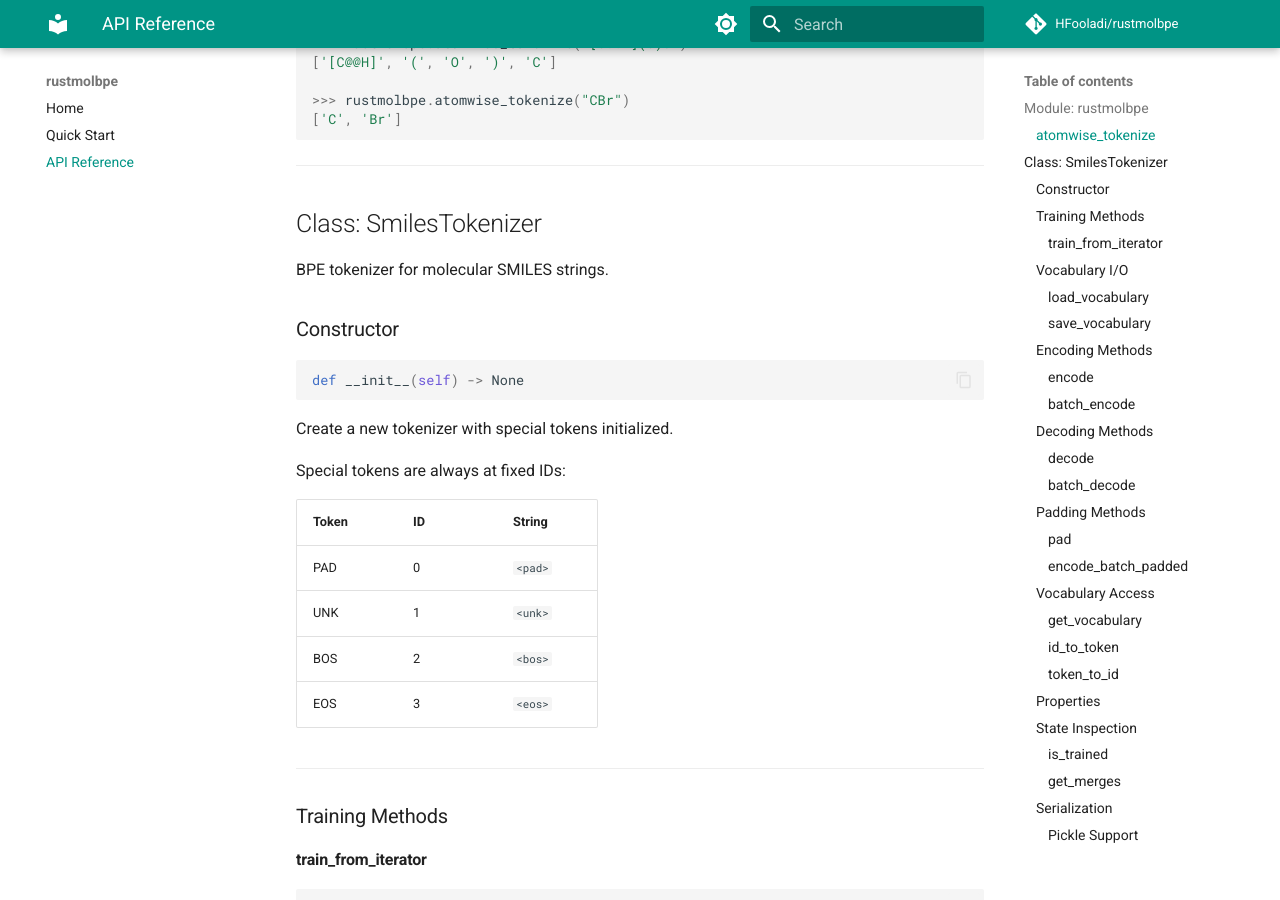
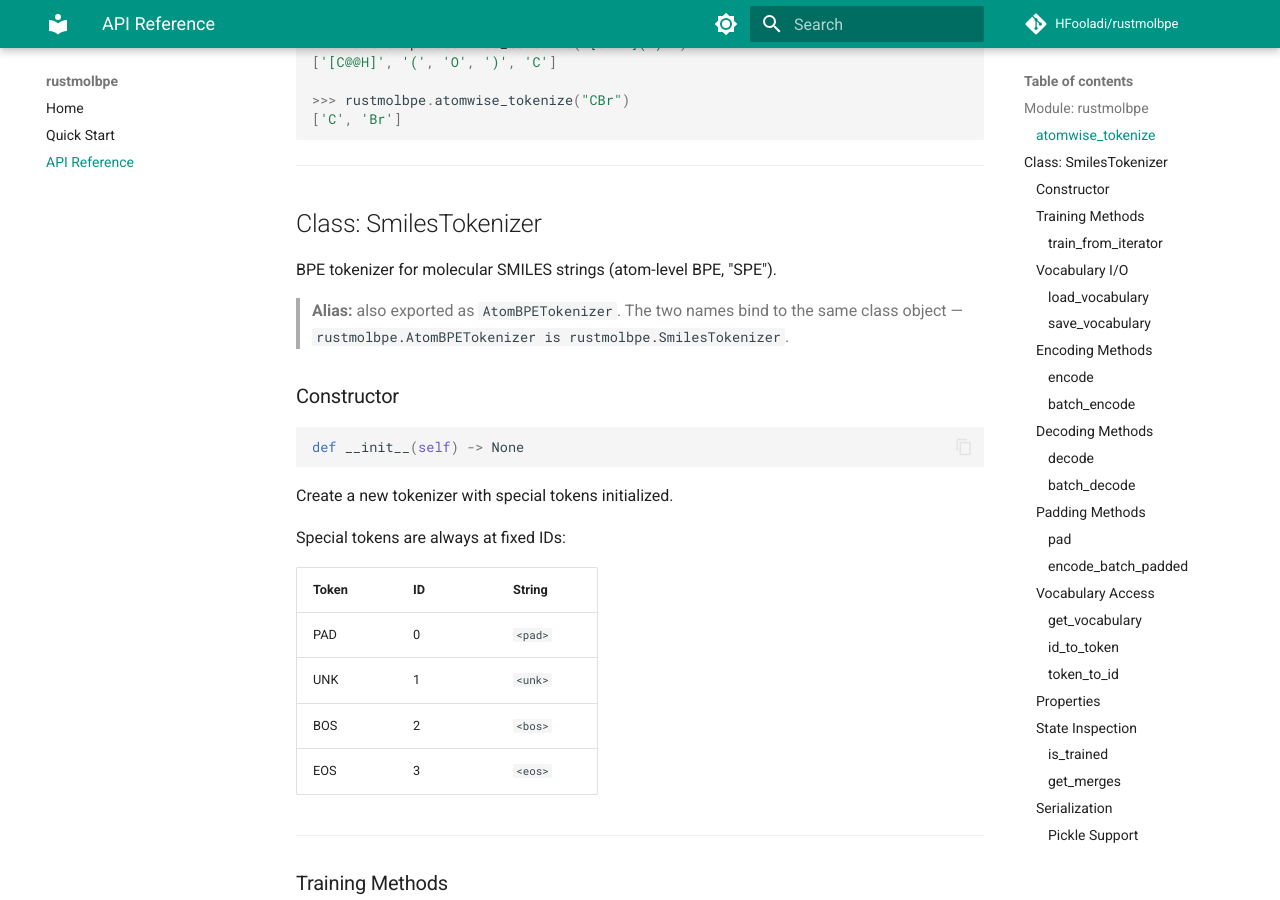
Before and after one commit to HFooladi/rustmolbpe, an MkDocs documentation site: the page built from docs/api.md, in a window 1280 px wide and 900 px high, scrolled down 673 px. Built offline with MkDocs 1.6.1 and Material for MkDocs 9.7.7, drawn with Linux system fonts in a browser that asks for light colours; comment, search, counter and statistics services are not loaded.

Commit message:
Add AtomBPETokenizer as an alias for SmilesTokenizer
SmilesTokenizer is the atom-level BPE tokenizer ("SPE"). Its name breaks
the <Granularity>BPETokenizer pattern of its siblings (CharBPETokenizer,
ByteBPETokenizer) and does not signal that it is atom-level BPE.

Register AtomBPETokenizer as an exact alias: a second module attribute
bound to the same class object, so `AtomBPETokenizer is SmilesTokenizer`.
isinstance, error messages, and pickling all work unchanged. SmilesTokenizer
stays canonical; the change is purely additive.

Co-Authored-By: Claude Opus 4.7 (1M context) <noreply@anthropic.com>

```diff
--- a/docs/api.md
+++ b/docs/api.md
@@ -38,7 +38,10 @@ Tokenize a SMILES string into atom-level tokens.
 
 ## Class: SmilesTokenizer
 
-BPE tokenizer for molecular SMILES strings.
+BPE tokenizer for molecular SMILES strings (atom-level BPE, "SPE").
+
+> **Alias:** also exported as `AtomBPETokenizer`. The two names bind to the same
+> class object — `rustmolbpe.AtomBPETokenizer is rustmolbpe.SmilesTokenizer`.
 
 ### Constructor
 
```
Also changed, not shown: CHANGELOG.md (+5 -0 lines), CLAUDE.md (+3 -0 lines), README.md (+6 -0 lines), 4 other files.
